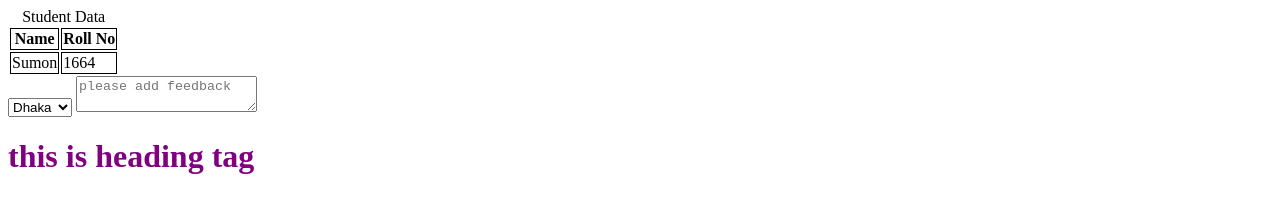
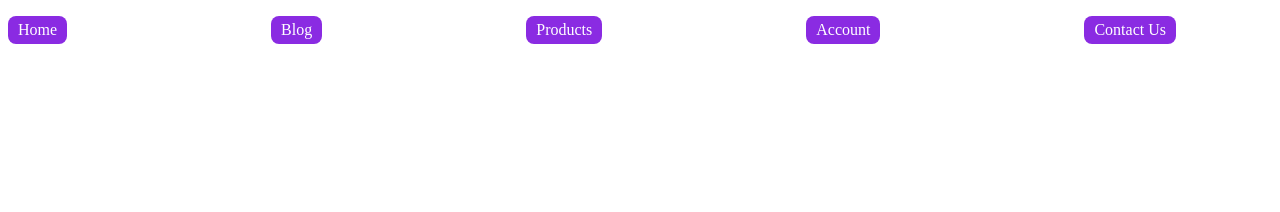
Before and after one commit to Ahamedsumon/git-module, a plain HTML site: page index.html in a window 1280 px wide. Drawn offline with Linux system fonts and the light colour scheme.

Commit message:
created header section

```diff
--- a/index.html
+++ b/index.html
@@ -7,23 +7,18 @@
     <link rel="stylesheet" href="style.css">
 </head>
 <body>
-    <table>
-        <caption>Student Data</caption>
-        <tr>
-            <th>Name</th>
-            <th>Roll No</th>
-        </tr>
-        <tr>
-            <td>Sumon</td>
-            <td>1664</td>
-        </tr>
-    </table>
-    <select name="city" id="city">
-        <option value="Dhaka">Dhaka</option>
-        <option value="Sylhet">Sylhet</option>
-        <option value="Khulna">Khulna</option>
-    </select>
-    <textarea name="feedback" id="feedback" placeholder="please add feedback"></textarea>
-    <h1>this is heading tag</h1>
+    <header>
+        <nav>
+            <ul>
+                <li><a href="home">Home</a></li>
+                <li><a href="blog">Blog</a></li>
+                <li><a href="products">Products</a></li>
+                <li><a href="account">Account</a></li>
+                <li class="last"><a href="contactus">Contact Us</a></li>
+            </ul>
+        </nav>
+    </header>
 </body>
+
+
 </html>
--- a/style.css
+++ b/style.css
@@ -1,11 +1,27 @@
+* {
+    padding: 0;
+}
+ul {
+    /* display: inline-flex; */
+    /* display: flex; */
+}
+li {
+    display: inline-flex;
+    list-style-type: none;
+    margin-right: 200px;
+    padding: 5px 10px;
+    border-radius: 8px;
+    background-color: blueviolet;
 
-
-th {
-    border: 1px solid black;
 }
-td {
-    border: 1px solid black;
+.last {
+    margin-right: 0;
 }
-h1 {
-    color: purple;
+a {
+    text-decoration: none;
+    color: white;
 }
+li:hover {
+    background-color: black;
+    transition: 0.6s;
+}
```
